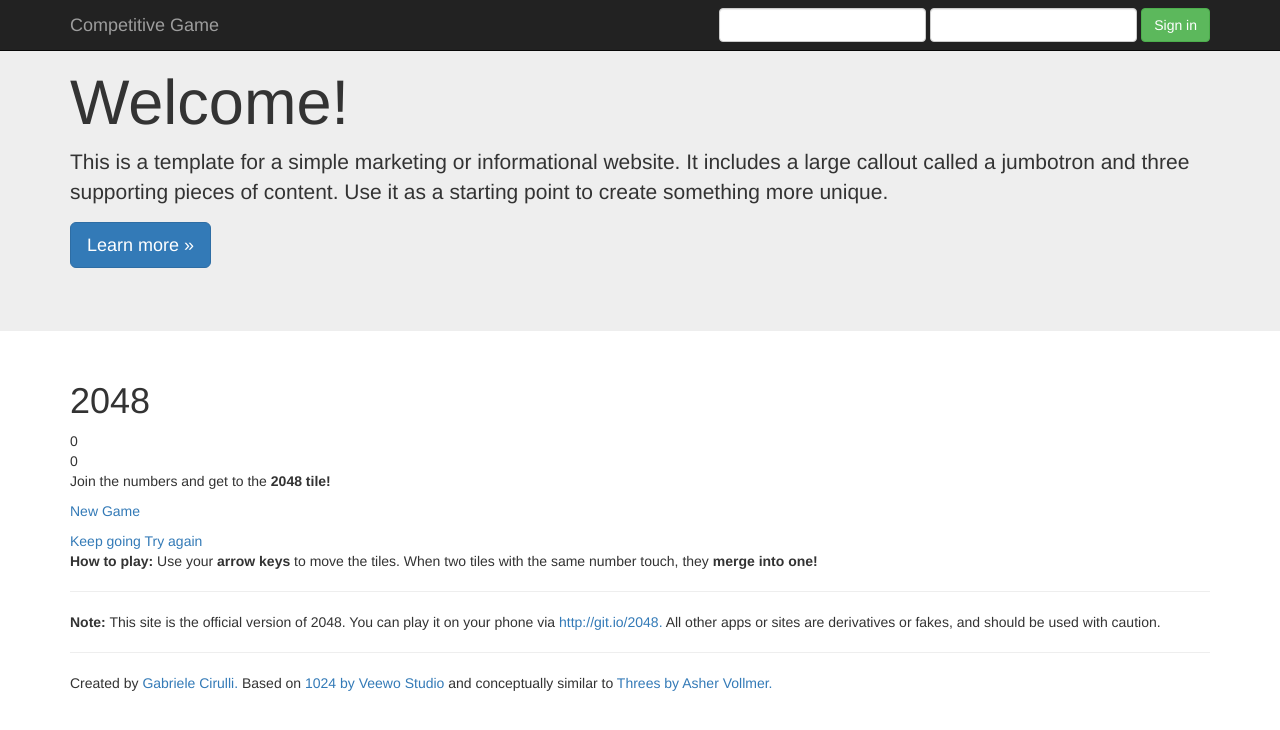
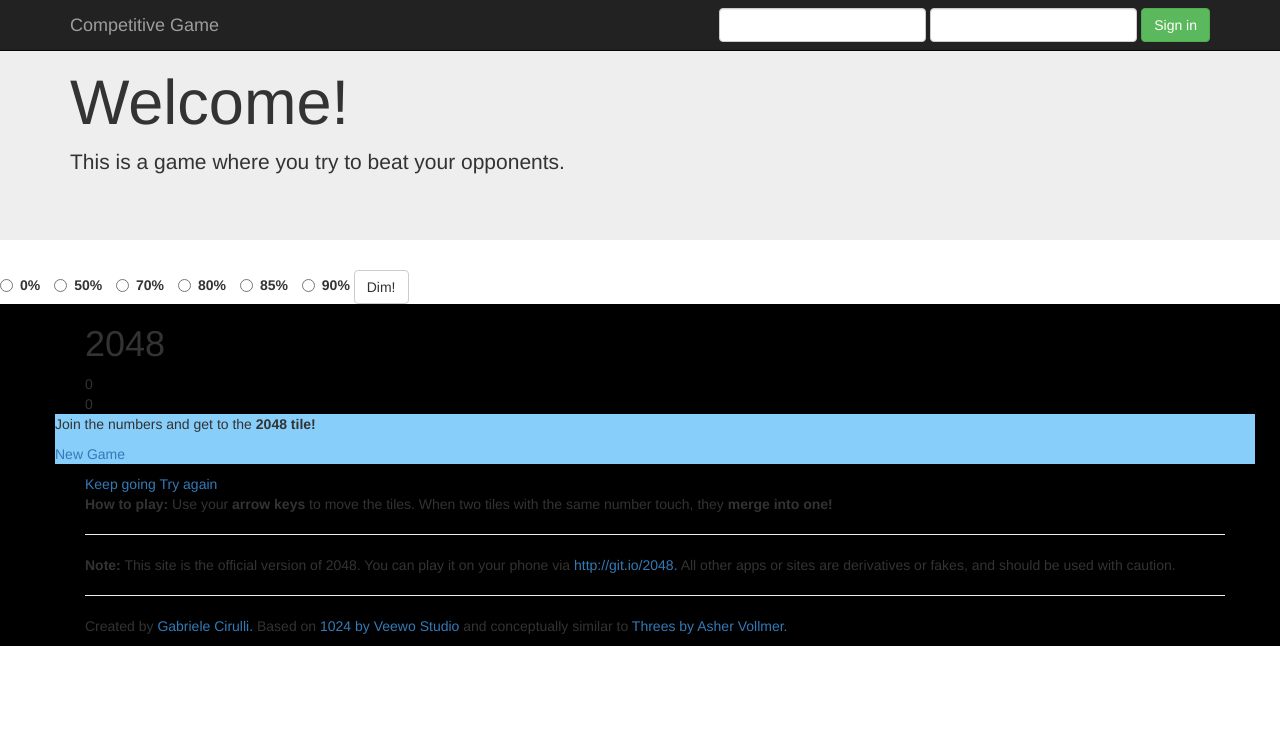
Before and after one commit to chriswhsu/dimmed_tasks_game, a Django app: page /game/game_2048 in a window 1280 px wide. Shown: the top 730 px of the page. Run offline with Django 3.2, Linux system fonts and the light colour scheme; some libraries are stand-ins or nearby versions.

Commit message:
move dimming control into base.html and add 2048 game.

```diff
--- a/game/static/game/css/game.css
+++ b/game/static/game/css/game.css
@@ -1,3 +1,8 @@
 #black {
     background: black;
 }
+
+.above-game{
+    background: lightskyblue;
+    margin: 0px -30px;
+}
--- a/templates/base.html
+++ b/templates/base.html
@@ -13,6 +13,8 @@
     <title>Game</title>
 
     <!-- Bootstrap core CSS -->
+
+    <link href="{% static '2048-master/style/main.css' %}" rel="stylesheet" type="text/css">
     <link href="{% static 'bootstrap/css/bootstrap.min.css' %}" rel="stylesheet" media="screen">
     <link href="{% static 'game/css/memory.css' %}" rel="stylesheet" media="screen">
     <link href="{% static 'game/css/game.css' %}" rel="stylesheet" media="screen">
@@ -63,15 +65,44 @@
 <div class="jumbotron">
     <div class="container">
         <h1>Welcome!</h1>
-        <p>This is a template for a simple marketing or informational website. It includes a large callout called a jumbotron and three supporting pieces of content. Use it as a starting point to
-            create something more unique.</p>
-        <p><a class="btn btn-primary btn-lg" href="#" role="button">Learn more &raquo;</a></p>
+        <p>This is a game where you try to beat your opponents.</p>
     </div>
 </div>
 
+            {% if user.is_authenticated %}
+                <li><a href="/game/memory/">Memory Game</a></li>
+                <li><a href="/game/game_2048/">2048 Game</a></li>
+            {% else %}
 
+            {% endif %}
+
+    <div class="radio-inline">
+      <label><input type="radio" name="optradio" value="0">0%</label>
+    </div>
+    <div class="radio-inline">
+      <label><input type="radio" name="optradio" value=".50">50%</label>
+    </div>
+    <div class="radio-inline">
+      <label><input type="radio" name="optradio" value=".70">70%</label>
+    </div>
+    <div class="radio-inline">
+      <label><input type="radio" name="optradio" value=".80">80%</label>
+    </div>
+    <div class="radio-inline">
+      <label><input type="radio" name="optradio" value=".85">85%</label>
+    </div>
+    <div class="radio-inline">
+      <label><input type="radio" name="optradio" value=".90">90%</label>
+    </div>
+
+
+    <input type='button' class="btn btn-default" value='Dim!' id='button'/>
+
+    <div id="black">
+<div id="screen" class="container">
 {% block content %}{% endblock %}
-
+</div>
+    </div>
 
 <!-- Bootstrap core JavaScript
 ================================================== -->
@@ -80,7 +111,6 @@
 <script>window.jQuery || document.write('<script src="../../assets/js/vendor/jquery.min.js"><\/script>')</script>
 <script src="{% static 'bootstrap/js/bootstrap.min.js' %}"></script>
 <script src="{% static 'game/javascript/game.js' %}"></script>
-<script src="{% static 'dim/jquery.dim-background.min.js' %}"></script>
 {% block javascript %}{% endblock %}
 </body>
 </html>
--- a/templates/game_2048.html
+++ b/templates/game_2048.html
@@ -16,9 +16,8 @@
 
 {% block content %}
 
-    <link href="{% static '2048-master/style/main.css' %}" rel="stylesheet" type="text/css">
   <div class="container">
-    <div class="heading">
+    <div class="header">
       <h1 class="title">2048</h1>
       <div class="scores-container">
         <div class="score-container">0</div>
--- a/templates/home.html
+++ b/templates/home.html
@@ -8,12 +8,7 @@
 
     <div>
         <ul>
-            {% if user.is_authenticated %}
-                <li><a href="/game/memory/">Memory Game</a></li>
-                <li><a href="/game/game_2048/">2048 Game</a></li>
-            {% else %}
 
-            {% endif %}
 
         </ul>
     </div>
```
Also changed, not shown: templates/memory.html (+1 -22 lines).
